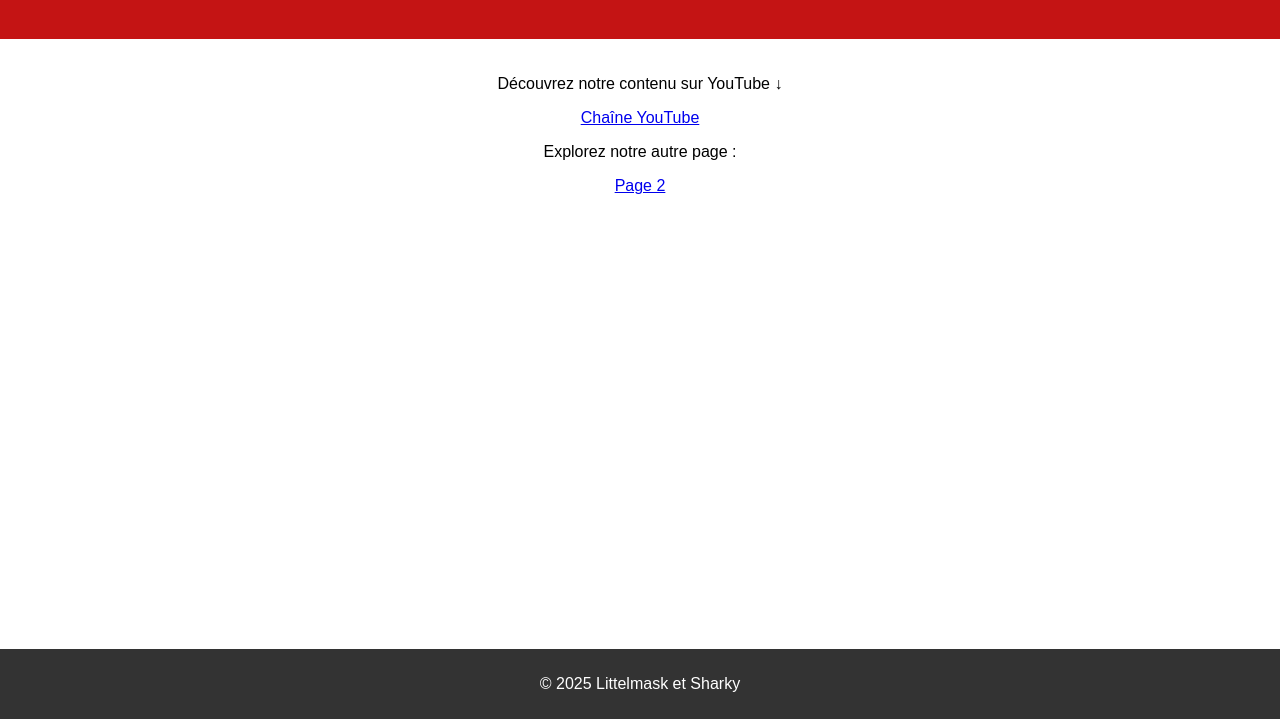
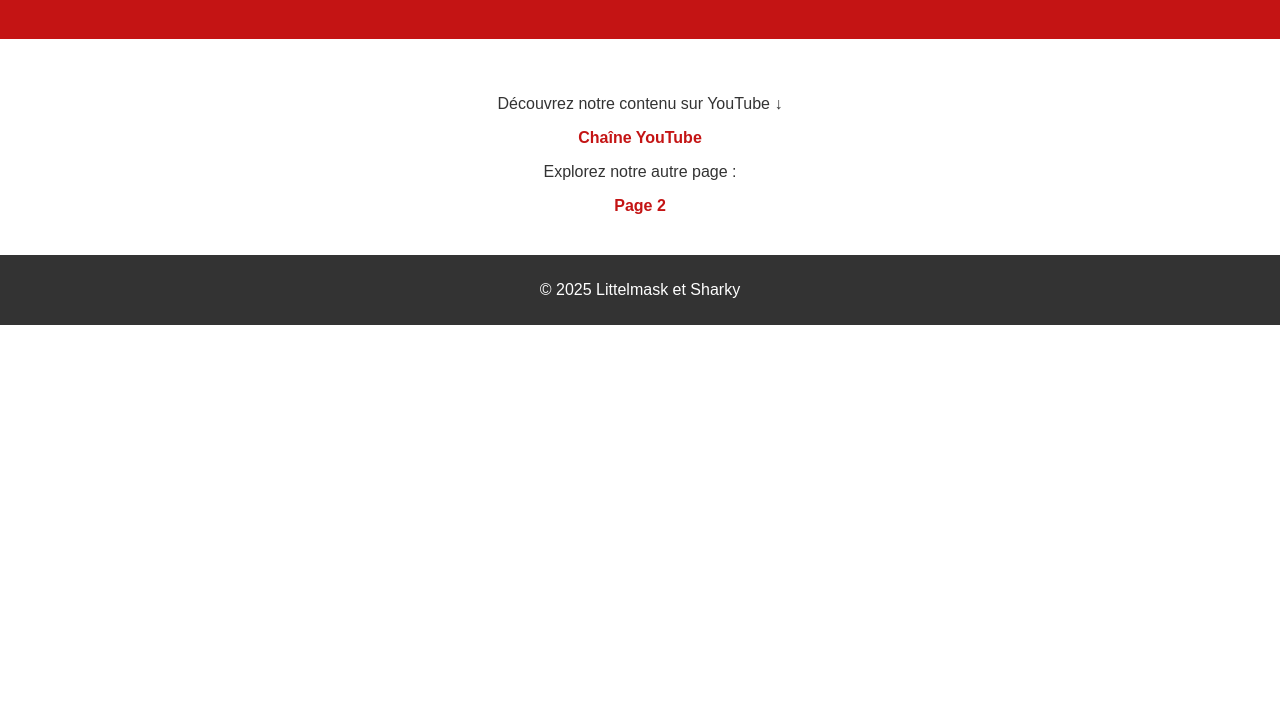
Before and after one commit to SharkSharki12/littelmasketsharky, a plain HTML site: page index.html in a window 1280 px wide. Shown: the part 81-800 px from the top of the page. Drawn offline with Linux system fonts and the light colour scheme.

Commit message:
Update style.css

```diff
--- a/style.css
+++ b/style.css
@@ -1,26 +1,44 @@
+/* Style général */
 body {
   font-family: Arial, sans-serif;
   background-color: #FFFFFF;
   text-align: center;
   margin: 0;
   padding: 0;
+  color: #333;
 }
 
+/* En-tête */
 header {
   background-color: #C41414;
   color: white;
   padding: 20px 0;
 }
 
+/* Contenu principal */
 main {
+  max-width: 800px;
+  margin: 20px auto;
   padding: 20px;
+  text-align: center;
 }
 
+/* Liens */
+a {
+  color: #C41414;
+  text-decoration: none;
+  font-weight: bold;
+}
+
+a:hover {
+  text-decoration: underline;
+}
+
+/* Pied de page */
 footer {
   background-color: #333;
   color: white;
   padding: 10px 0;
-  position: fixed;
   width: 100%;
-  bottom: 0;
+  margin-top: 20px;
 }
```
